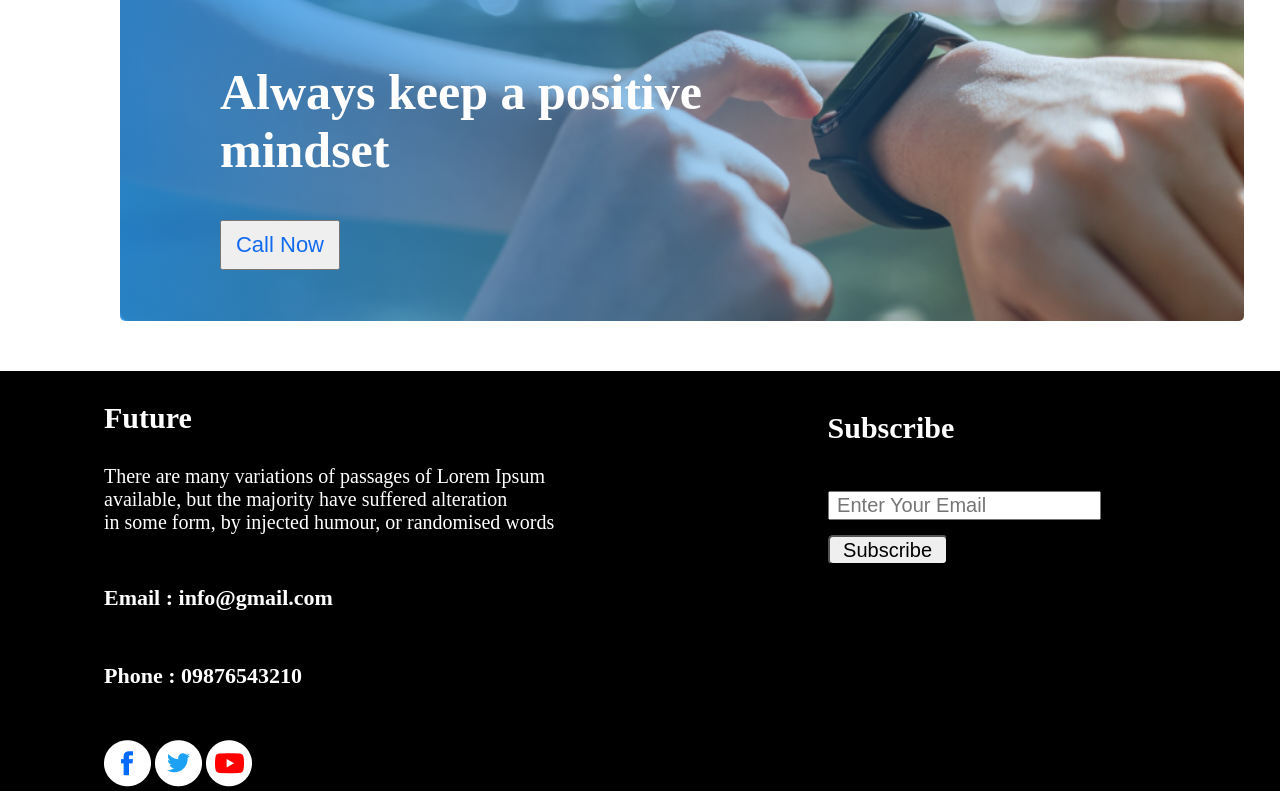
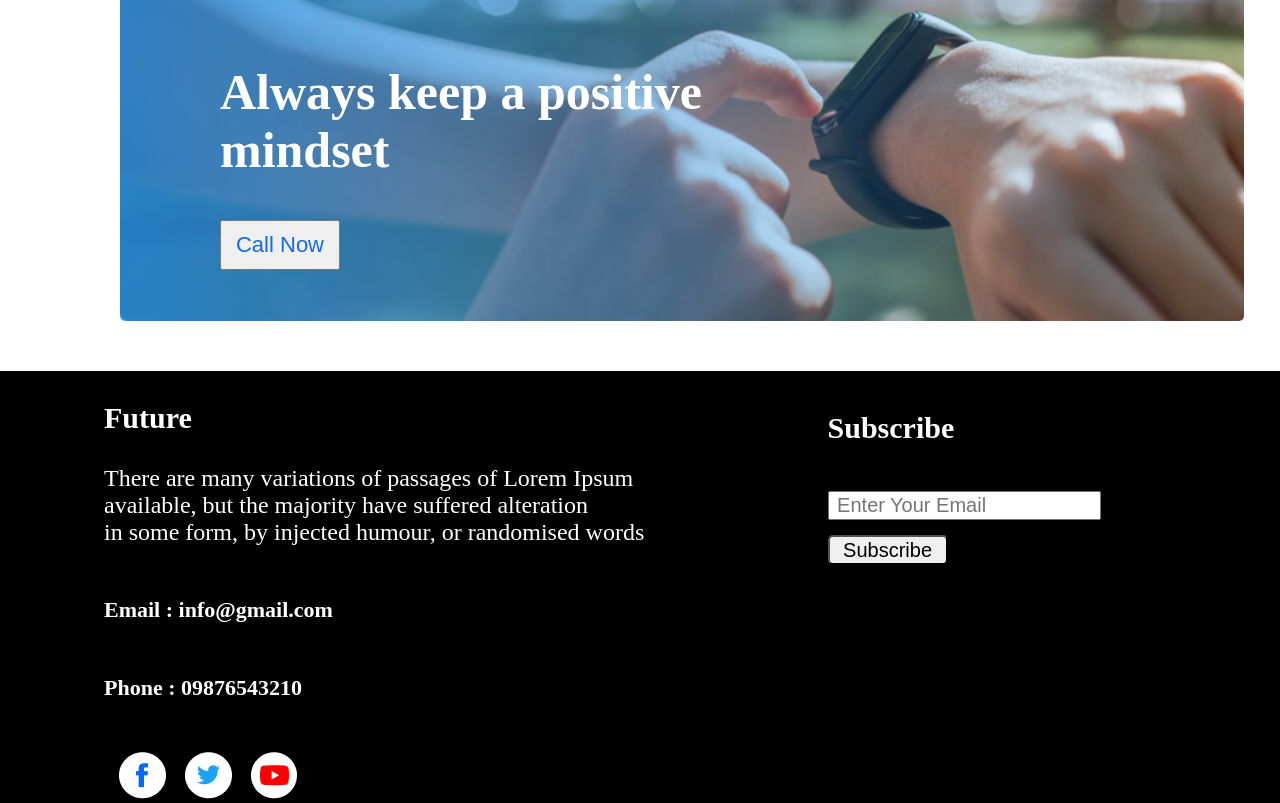
Before and after one commit to alfa96git/New-Year-New-Me, a plain HTML site: page index.html in a window 1280 px wide. Shown: the part 2350-3153 px from the top of the page. Drawn offline with Linux system fonts and the light colour scheme.

Commit message:
Done Footer Section

```diff
--- a/style.css
+++ b/style.css
@@ -158,11 +158,15 @@ margin: 0%;
 }
 
 .left-side-footer-text-section p{
-    font-size: 20px;
+    font-size: 24px;
 }
 
 .left-side-footer-text-section h6{
     font-size: 22px;
+}
+
+.social-icon img{
+    margin-left: 15px;
 }
 
 .right-side-footer-subscribe-section{
```
